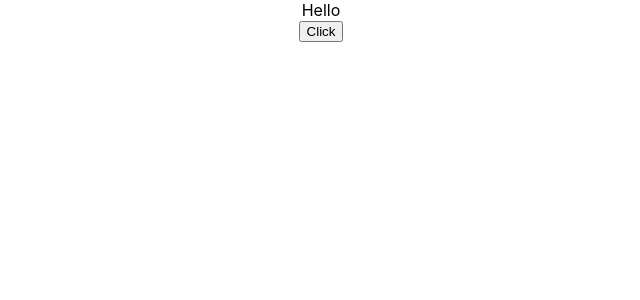
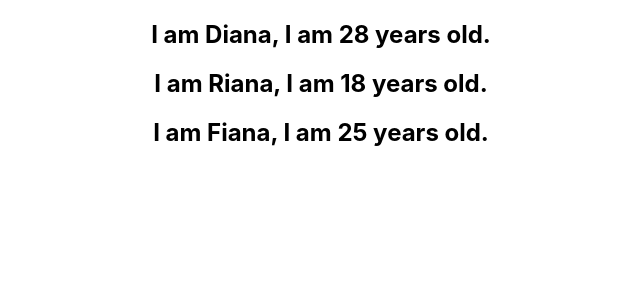
Before and after one commit to sam2611/helloworld, a React (Create React App) app: page / in a window 1280 px wide. Shown: the top 300 px of the page, without its empty margins (319-959 px from the left). Built offline with nearby package versions, Linux system fonts and the light colour scheme.

Commit message:
parent child components

```diff
--- a/src/App.js
+++ b/src/App.js
@@ -8,6 +8,8 @@ import Counter from './components/Counter';
 import Functionclick from './components/Functionclick';
 import ClassClick from './components/ClassClick';
 import EventBind from './components/EventBind';
+import ParentComponent from './components/ParentComponent';
+import NameList from './components/NameList';
 
 function App() {
   return (
@@ -26,7 +28,9 @@ function App() {
      {/* <Counter/> */}
      {/* <Functionclick/> */}
      {/* <ClassClick/> */}
-     <EventBind/>
+     {/* <EventBind/> */}
+     {/* <ParentComponent/> */}
+     <NameList/>
     </div>
   );
 }
--- /dev/null
+++ b/src/components/ChildComponent.js
@@ -0,0 +1,11 @@
+import React from 'react'
+
+function ChildComponent(props) {
+  return (
+    <div>
+      <button onClick={()=>props.greetHandler('child')}>Greet Parent</button>
+    </div>
+  )
+}
+
+export default ChildComponent
--- /dev/null
+++ b/src/components/NameList.js
@@ -0,0 +1,27 @@
+import React from 'react'
+import Person from './Person'
+
+function NameList() {
+    const persons=[
+        {
+            id: 1,
+            name: 'Diana',
+            age:28
+        },
+        {
+            id: 2,
+            name: 'Riana',
+            age:18
+        },
+        {
+            id: 3,
+            name: 'Fiana',
+            age:25
+        }
+     ]
+    const personList=persons.map(person=>
+        <Person person={person}/>)
+        return <div>{personList}</div>
+}
+
+export default NameList
--- /dev/null
+++ b/src/components/ParentComponent.js
@@ -0,0 +1,29 @@
+import React, { Component } from 'react'
+import ChildComponent from './ChildComponent'
+
+class ParentComponent extends Component {
+
+    constructor(props) {
+      super(props)
+
+      this.state = {
+         parentName: 'Parent'
+      }
+
+      this.greetParent=this.greetParent.bind(this)
+    }
+
+    greetParent(childName){
+        alert(`Hello ${this.state.parentName} from ${childName}`)
+    }
+
+  render() {
+    return (
+      <div>
+        <ChildComponent greetHandler={this.greetParent}/>
+      </div>
+    )
+  }
+}
+
+export default ParentComponent
--- /dev/null
+++ b/src/components/Person.js
@@ -0,0 +1,11 @@
+import React from 'react'
+
+function Person({person}) {
+  return (
+    <div>
+      <h2>I am {person.name}, I am {person.age} years old. </h2>
+    </div>
+  )
+}
+
+export default Person
```
